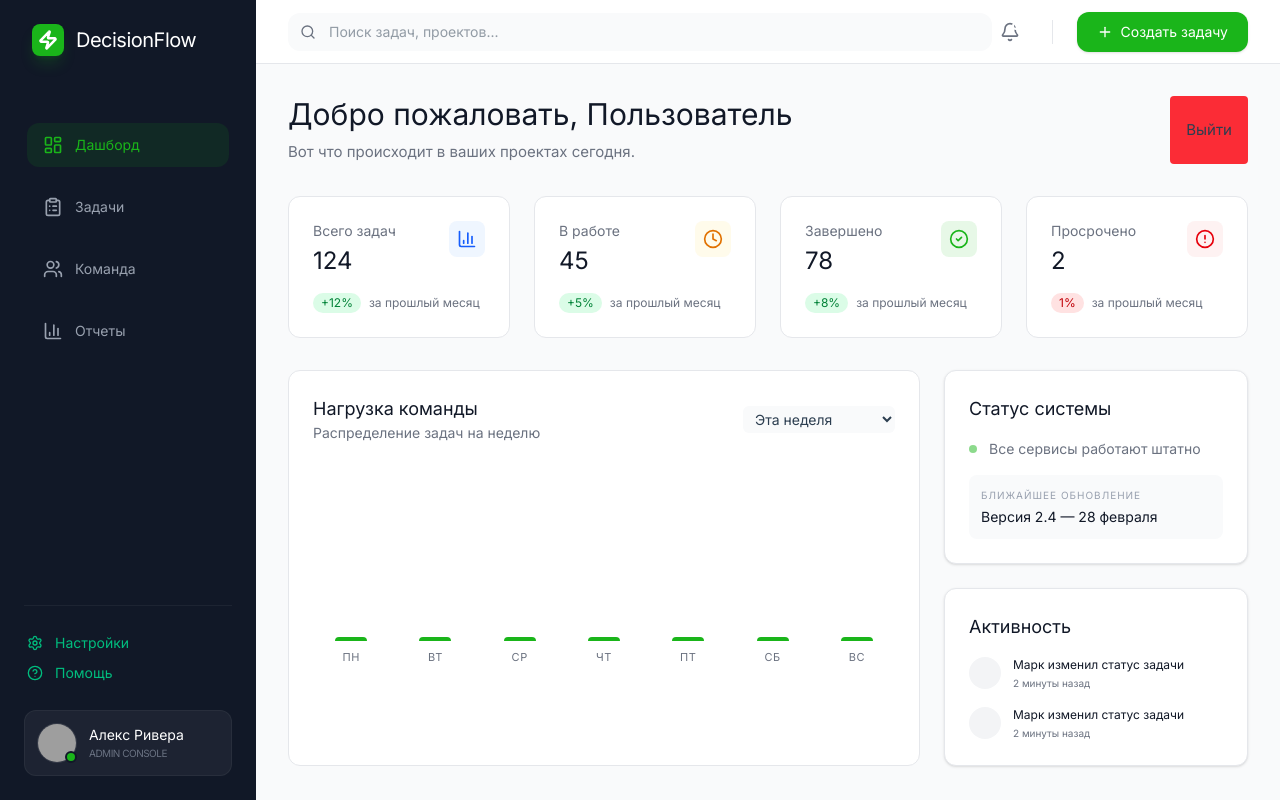
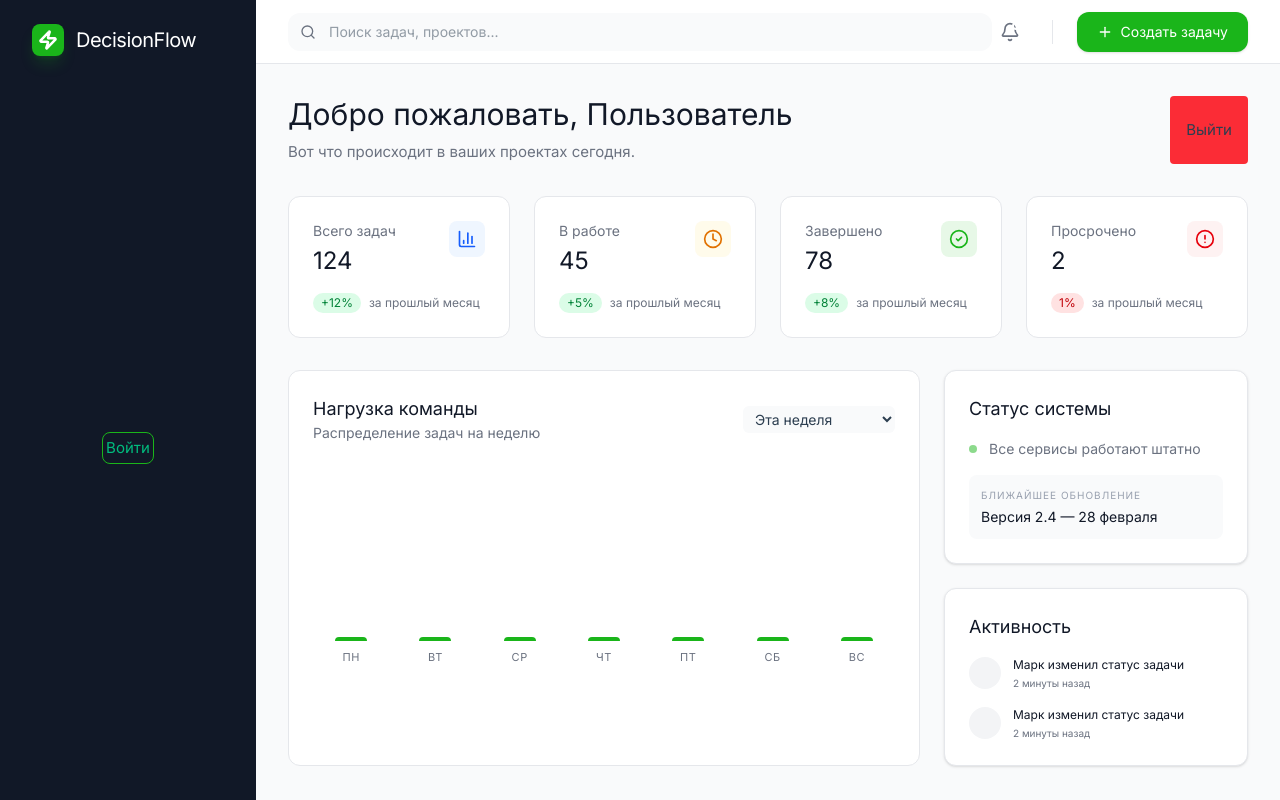
Before and after one commit to ValAnn/decision_flow, a Vue app: page / in a window 1280 px wide. Built offline with nearby package versions, Linux system fonts and the light colour scheme; grey boxes are pictures that could not be loaded.

Commit message:
исправлен сайдбар

```diff
--- a/src/components/layout/AppSidebar.vue
+++ b/src/components/layout/AppSidebar.vue
@@ -11,7 +11,7 @@
       <span class="text-xl font-extrabold tracking-tight">DecisionFlow</span>
     </div>
 
-    <nav class="flex-1 flex flex-col gap-3">
+    <nav v-if="authStore.isAuthenticated" class="flex-1 flex flex-col gap-3">
       <router-link
         v-for="item in mainNavigation"
         :key="item.id"
@@ -30,7 +30,7 @@
           <component
             :is="item.icon"
             :class="[
-              'w-5 h-5 transition-colors',
+              'w-5 h-5',
               isActive ? 'text-brand-green' : 'text-gray-400 group-hover:text-white',
             ]"
             :stroke-width="2"
@@ -40,15 +40,10 @@
       </router-link>
     </nav>
 
-    <div class="pt-6 border-t border-white/5 space-y-6">
+    <div v-if="authStore.isAuthenticated" class="pt-6 border-t border-white/5 space-y-6">
       <div class="space-y-1">
-        <a
-          v-for="item in secondaryNavigation"
-          :key="item.id"
-          href="#"
-          class="flex items-center gap-3 px-4 py-2 text-gray-400 hover:text-white text-sm transition-colors group"
-        >
-          <component :is="item.icon" class="w-4 h-4" :stroke-width="2" />
+        <a v-for="item in secondaryNavigation" :key="item.id" href="#" class="...">
+          <component :is="item.icon" class="w-4 h-4" />
           <span>{{ item.name }}</span>
         </a>
       </div>
@@ -57,37 +52,51 @@
         class="flex items-center gap-3 p-3 bg-white/5 rounded-xl border border-white/5 hover:bg-white/10 transition-colors cursor-pointer"
       >
         <div class="relative">
-          <img
-            :src="user.avatar"
-            class="w-10 h-10 rounded-full object-cover border border-white/10"
-            alt="User avatar"
-          />
+          <img :src="DEFAULT_AVATAR" class="w-10 h-10 rounded-full object-cover" />
           <div
             class="absolute bottom-0 right-0 w-3 h-3 bg-brand-green border-2 border-brand-dark rounded-full"
           ></div>
         </div>
         <div class="flex-1 min-w-0">
-          <p class="text-sm font-semibold truncate">{{ user.name }}</p>
-          <p class="text-[10px] text-gray-500 font-medium truncate uppercase tracking-tighter">
-            {{ user.role }}
+          <p class="text-sm font-semibold truncate">{{ authStore.user?.name || 'Пользователь' }}</p>
+          <p class="text-[10px] text-gray-500 font-medium truncate uppercase">
+            {{ authStore.user?.role }}
           </p>
         </div>
       </div>
+
+      <button
+        @click="handleLogout"
+        class="w-full text-xs text-red-400 hover:text-red-300 text-left px-4"
+      >
+        Выйти из системы
+      </button>
+    </div>
+
+    <div v-else class="flex-1 flex items-center justify-center">
+      <router-link
+        to="/login"
+        class="text-brand-green border border-brand-green px-6 py-2 rounded-lg hover:bg-brand-green/10 transition-all"
+      >
+        Войти
+      </router-link>
     </div>
   </aside>
 </template>
 
 <script setup>
-import { ref } from 'vue'
+import { useRouter } from 'vue-router'
 import { Zap } from 'lucide-vue-next'
 import { mainNavigation, secondaryNavigation } from '../../mocks/navigation'
+import { useAuthStore } from '@/stores/auth' // Импортируем наш стор
 
-// Данные пользователя (обычно приходят из стора/бэкенда)
-const user = {
-  name: 'Алекс Ривера',
-  role: 'Admin Console',
-  avatar: 'https://i.pravatar.cc/150?u=alex',
+const DEFAULT_AVATAR = 'https://www.gravatar.com/avatar/00000000000000000000000000000000?d=mp&f=y'
+
+const authStore = useAuthStore()
+const router = useRouter()
+
+const handleLogout = () => {
+  authStore.logout()
+  router.push('/login')
 }
-
-const activeTab = ref('overview')
 </script>
--- a/src/stores/auth.js
+++ b/src/stores/auth.js
@@ -3,24 +3,49 @@ import api from '@/api/axios'
 
 export const useAuthStore = defineStore('auth', {
   state: () => ({
-    user: null,
+    // Загружаем и токен, и данные пользователя при инициализации
     token: localStorage.getItem('token') || null,
+    user: localStorage.getItem('user-data') || null,
   }),
+
+  getters: {
+    // Удобная проверка: вошел пользователь или нет
+    isAuthenticated: (state) => !!state.token,
+  },
+
   actions: {
     async login(credentials) {
-      const response = await api.post('/auth/login', credentials)
-      this.token = response.data.token
-      this.user = response.data.id
-      localStorage.setItem('token', this.token)
-      localStorage.setItem('user-data', this.user)
+      try {
+        const response = await api.post('/auth/login', credentials)
+
+        // Обновляем состояние стора
+        this.token = response.data.token
+        this.user = response.data.id // Здесь сохраняется ID или объект пользователя
+
+        // Синхронизируем с localStorage
+        localStorage.setItem('token', this.token)
+        localStorage.setItem('user-data', this.user)
+
+        return response.data
+      } catch (error) {
+        console.error('Ошибка входа:', error)
+        throw error
+      }
     },
+
     async register(userData) {
-      await api.post('/auth/register', userData)
+      return await api.post('/auth/register', userData)
     },
+
     logout() {
+      // Очищаем всё
       this.token = null
       this.user = null
       localStorage.removeItem('token')
+      localStorage.removeItem('user-data') // Не забываем удалить ID
+
+      // Если используешь vue-router, можно сделать редирект прямо здесь
+      // или в компоненте
     },
   },
 })
```
